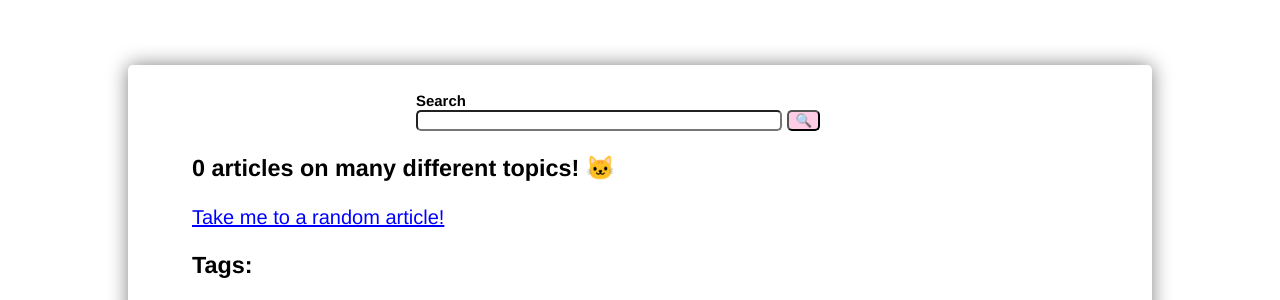
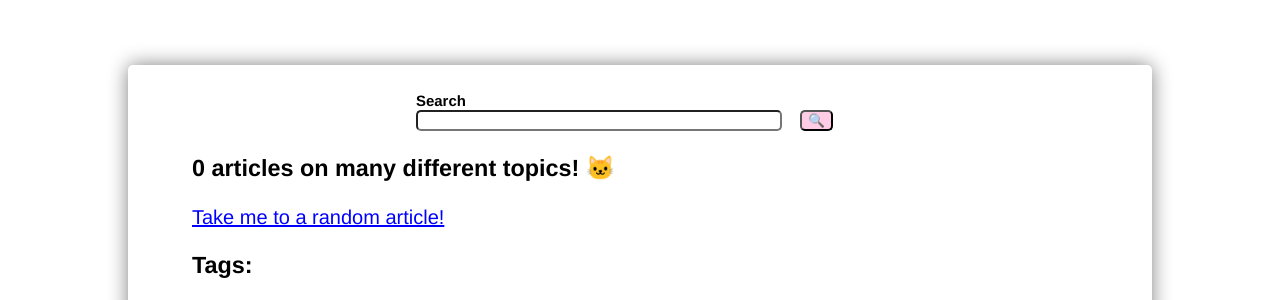
Before and after one commit to themkat/themkat.github.io, a Jekyll site: the page built from index.html, in a window 1280 px wide. Shown: the part 347-647 px from the top of the page. Built offline with Jekyll 4.4.1, drawn with Linux system fonts in a browser that asks for light colours; nearby versions of some CDN libraries; emoji names are drawn with the system emoji font; the list of posts is cut into pages by our own code; comment, search, counter and statistics services are not loaded.

Commit message:
Add a wee bit of space between search input and button

```diff
--- a/_sass/main.scss
+++ b/_sass/main.scss
@@ -172,6 +172,7 @@ body {
     button {
         background-color: var(--menu-main-color);
         border-radius: 5px;
+        margin-left: 1vw;
     }
 }
 
```
